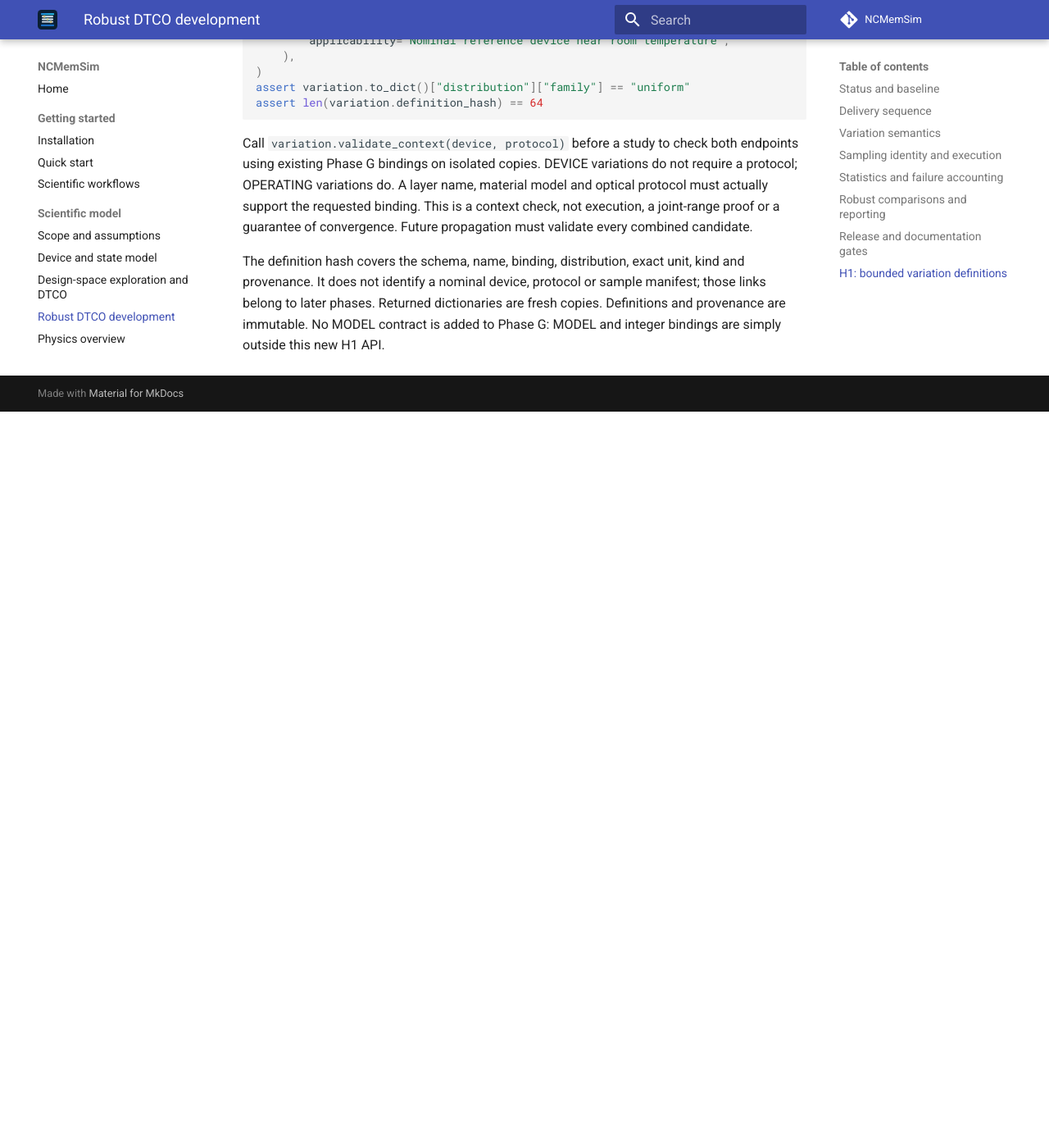
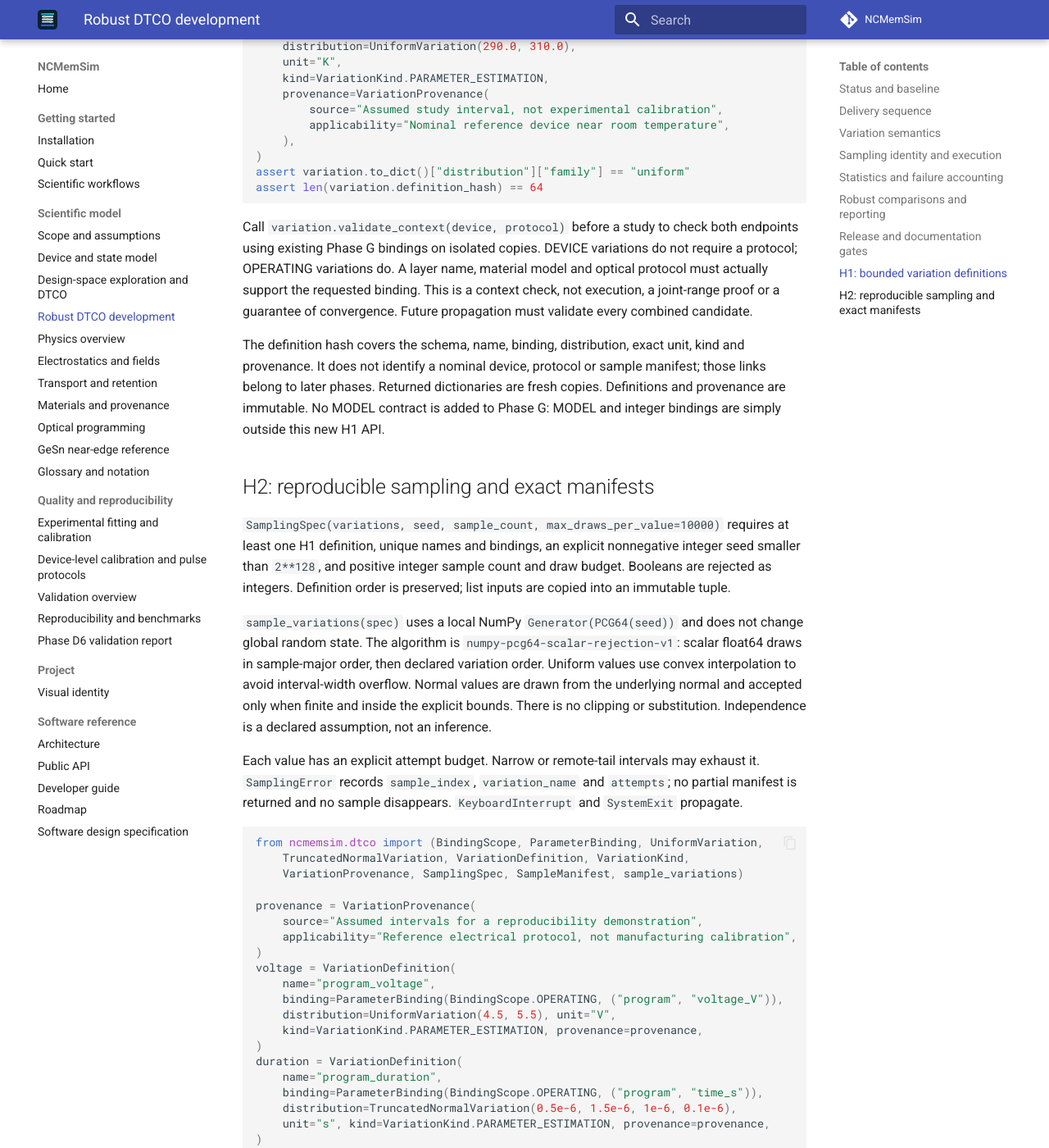
Before and after one commit to ocojocaru/NCMemSim, an MkDocs documentation site: the page built from docs/robust_dtco.md, in a window 1280 px wide and 1400 px high, scrolled down 3383 px. Shown: the whole window at 82% size. Built offline with MkDocs 1.6.1 and Material for MkDocs 9.7.7, drawn with Linux system fonts in a browser that asks for light colours; comment, search, counter and statistics services are not loaded; before the commit the page ends 3885 px from its top, so only the background shows below that; some of the changed text lies outside the part shown.

Commit message:
Add reproducible robust DTCO sampling and manifests

````diff
--- a/docs/robust_dtco.md
+++ b/docs/robust_dtco.md
@@ -5,8 +5,9 @@
 H0 starts v0.13.0 at `0.13.0.dev0` from the published v0.12.0 commit
 `6da07c5c661a25b2187c13944f9507346c5bc7b0`. The Phase G nominal sweep,
 metrics, feasibility, Pareto, grid sensitivity and reporting remain available.
-H0 defines the contracts below. H1 adds bounded variation definitions; sampling
-and robust analysis remain planned.
+H0 defines the contracts below. H1 adds bounded variation definitions and H2
+adds reproducible independent sampling with exact manifests. Sample propagation
+and robust analysis remain planned for H3 onward.
 
 Phase H asks how response and feasibility change when supported parameters
 vary. It does not introduce new simulator physics or establish experimental
@@ -16,11 +17,11 @@
 
 ## Delivery sequence
 
-| Phase | Planned deliverable |
+| Phase | Deliverable and development status |
 | --- | --- |
-| H0 | Scope/contracts, development version and documentation workflow policy |
-| H1 | Typed bounded variation definitions, units and provenance |
-| H2 | Reproducible sampling, explicit seed and sample manifest |
+| H0 | Implemented: scope/contracts and development bootstrap |
+| H1 | Implemented: typed bounded definitions, units and provenance |
+| H2 | Implemented: reproducible sampling, seed and exact manifest |
 | H3 | Sample propagation through supported binding/evaluator contracts |
 | H4 | Response statistics and explicit feasibility/failure accounting |
 | H5 | Nominal/robust comparisons and explicitly defined robust objectives |
@@ -57,7 +58,7 @@
 
 ## Sampling identity and execution
 
-H2 must record distribution definitions, binding order, seed, sample count,
+H2 records distribution definitions, binding order, seed, sample count,
 algorithm identifier/version and relevant library/runtime versions. The exact
 sample manifest, not the seed alone, establishes the input to propagation.
 Reproducibility is defined within a recorded algorithm/runtime; bitwise equality
@@ -108,8 +109,12 @@
 and source checks for code/packaging changes. Version, tag, source archive and
 published assets must agree before closing the release.
 
-Documentation-only commits run Documentation, not full CI. Development and PR
-builds validate strictly but do not replace the published main Pages site.
+Update documentation and changelog alongside each development step, and run
+the relevant local checks. Intermediate pushes and pull requests do not start
+CI or Documentation Actions. At release candidate, run the full documentation
+audit and start Documentation manually; only a manual main build can deploy
+Pages. CI runs manually for release-candidate validation and on `v*` release
+tags. Package builds and clean installation checks belong to release validation.
 Generated `site/` is not the source of truth and is not regenerated for commits.
 
 ## H1: bounded variation definitions
@@ -151,3 +156,73 @@
 manifest; those links belong to later phases. Returned dictionaries are fresh
 copies. Definitions and provenance are immutable. No MODEL contract is added to
 Phase G: MODEL and integer bindings are simply outside this new H1 API.
+
+## H2: reproducible sampling and exact manifests
+
+`SamplingSpec(variations, seed, sample_count, max_draws_per_value=10000)`
+requires at least one H1 definition, unique names and bindings, an explicit
+nonnegative integer seed smaller than `2**128`, and positive integer sample
+count and draw budget. Booleans are rejected as integers. Definition order is
+preserved; list inputs are copied into an immutable tuple.
+
+`sample_variations(spec)` uses a local NumPy `Generator(PCG64(seed))` and does
+not change global random state. The algorithm is
+`numpy-pcg64-scalar-rejection-v1`: scalar float64 draws in sample-major order,
+then declared variation order. Uniform values use convex interpolation to avoid
+interval-width overflow. Normal values are drawn from the underlying normal and
+accepted only when finite and inside the explicit bounds. There is no clipping
+or substitution. Independence is a declared assumption, not an inference.
+
+Each value has an explicit attempt budget. Narrow or remote-tail intervals may
+exhaust it. `SamplingError` records `sample_index`, `variation_name` and
+`attempts`; no partial manifest is returned and no sample disappears.
+`KeyboardInterrupt` and `SystemExit` propagate.
+
+```python
+from ncmemsim.dtco import (BindingScope, ParameterBinding, UniformVariation,
+    TruncatedNormalVariation, VariationDefinition, VariationKind,
+    VariationProvenance, SamplingSpec, SampleManifest, sample_variations)
+
+provenance = VariationProvenance(
+    source="Assumed intervals for a reproducibility demonstration",
+    applicability="Reference electrical protocol, not manufacturing calibration",
+)
+voltage = VariationDefinition(
+    name="program_voltage",
+    binding=ParameterBinding(BindingScope.OPERATING, ("program", "voltage_V")),
+    distribution=UniformVariation(4.5, 5.5), unit="V",
+    kind=VariationKind.PARAMETER_ESTIMATION, provenance=provenance,
+)
+duration = VariationDefinition(
+    name="program_duration",
+    binding=ParameterBinding(BindingScope.OPERATING, ("program", "time_s")),
+    distribution=TruncatedNormalVariation(0.5e-6, 1.5e-6, 1e-6, 0.1e-6),
+    unit="s", kind=VariationKind.PARAMETER_ESTIMATION, provenance=provenance,
+)
+spec = SamplingSpec((voltage, duration), seed=2026, sample_count=8,
+                    max_draws_per_value=10000)
+manifest = sample_variations(spec)
+assert manifest.to_json() == sample_variations(spec).to_json()
+restored = SampleManifest.from_json(manifest.to_json())
+assert restored.values == manifest.values
+assert restored.manifest_hash == manifest.manifest_hash
+assert len(manifest.values) == 8
+assert all(4.5 <= row[0] <= 5.5 and 0.5e-6 <= row[1] <= 1.5e-6
+           for row in manifest.values)
+```
+
+`SampleManifest.values` is an immutable tuple of rows in definition order.
+`to_dict()` returns fresh nested data with zero-based contiguous sample indices,
+the full specification and provenance, exact values, Python version and
+implementation, NumPy/package versions, and specification/manifest hashes.
+`to_json()` and `from_json()` preserve those inputs without regenerating draws.
+Restoration validates schema, algorithm, indices, shape, bounds and hashes,
+and rejects extra/duplicate keys and nonfinite values. Integrity hashes do not
+authenticate a manifest or establish physical calibration.
+
+The seed alone is insufficient for cross-runtime reproducibility. Within the
+recorded algorithm/runtime, repeated calls reproduce the exact manifest; across
+arbitrary NumPy/Python versions bitwise equality is not promised. Use the stored
+manifest as propagation input. H2 does not run the simulator, link a nominal
+device/protocol or compute feasibility/statistics. Validate definition context
+before a study and validate every combined candidate during H3 propagation.
````
Also changed, not shown: CHANGELOG.md (+12 -0 lines), README.md (+2 -2 lines), docs/api.md (+17 -0 lines), docs/developer.md (+7 -5 lines), docs/index.md (+3 -2 lines), docs/roadmap.md (+4 -3 lines), 5 other files.
